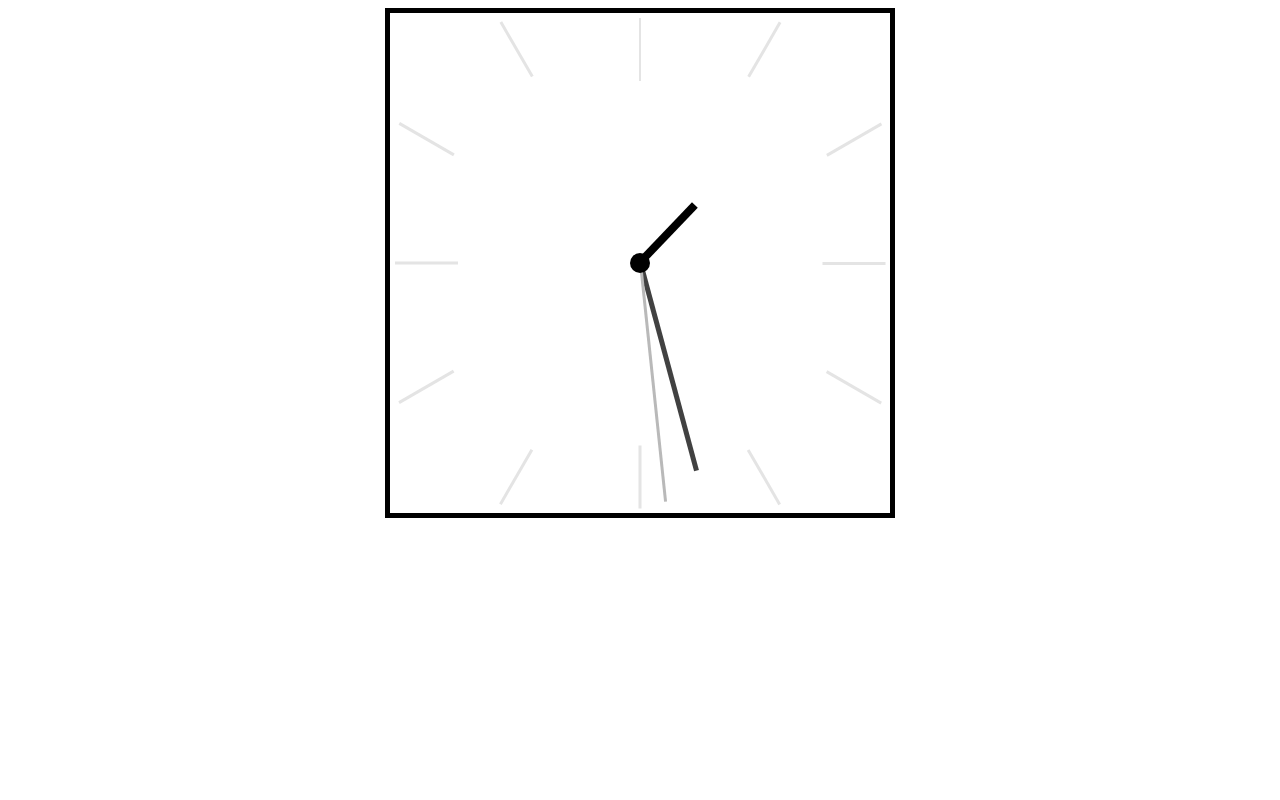
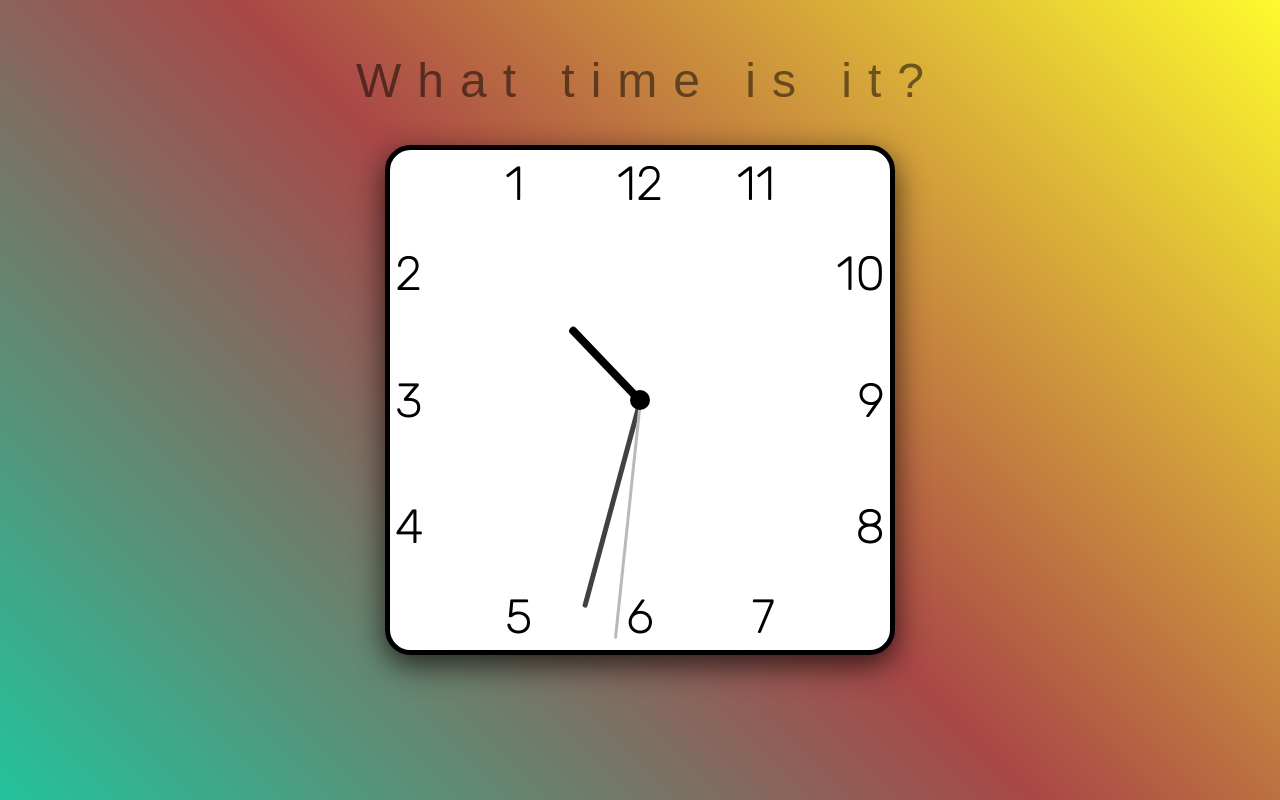
Before and after one commit to jusgra/clock-app, a plain HTML site: page index.html in a window 1280 px wide. Drawn offline with Linux system fonts and the light colour scheme; a web font is replaced by a local one.

Commit message:
pretty things added, and someone made the clock run backwards

```diff
--- a/index.html
+++ b/index.html
@@ -3,17 +3,19 @@
   <head>
     <meta charset="UTF-8" />
     <meta name="viewport" content="width=device-width, initial-scale=1.0" />
-    <title>Document</title>
+    <title>Clock</title>
+    <link rel="icon" href="https://em-content.zobj.net/thumbs/120/microsoft/319/ten-oclock_1f559.png" />
     <link rel="stylesheet" href="./styles.css" />
+    <link href="https://fonts.googleapis.com/css2?family=Gasoek+One&family=Rubik:wght@300&display=swap" rel="stylesheet" />
   </head>
   <body>
+    <div class="text"><p>What time is it?</p></div>
     <div class="clock">
-      <div class="hand-hour"></div>
-      <div class="hand-minute"></div>
-      <div class="hand-second"></div>
+      <div class="hand hand-hour"></div>
+      <div class="hand hand-minute"></div>
+      <div class="hand hand-second"></div>
       <div class="clock-middle"></div>
     </div>
-
     <script src="./index.js"></script>
   </body>
 </html>
--- a/index.js
+++ b/index.js
@@ -4,20 +4,29 @@ var secondHand = document.querySelector(".hand-second");
 var clock = document.querySelector(".clock");
 
 for (var i = 1; i < 13; i++) {
-  const newDiv = clock.insertBefore(document.createElement("div"), clock.firstChild);
+  const newDiv = clock.insertBefore(document.createElement("p"), clock.firstChild);
+  newDiv.textContent = i;
   newDiv.classList.add("hr" + i);
   newDiv.classList.add("hour");
-  newDiv.style.transform = `rotate(${30 * i}deg)`;
+  // newDiv.style.transform = `rotate(${30 * i}deg)`;
 }
 
+var res = getDegrees();
+secondHand.style.transform = `rotate(${res.secDeg}deg)`;
+minutesHand.style.transform = `rotate(${res.minDeg}deg)`;
+hourHand.style.transform = `rotate(${res.hrDeg}deg)`;
+
 //DEV ENV for testing hour mark positions
+
+// secondHand.style.transform = `rotate(210deg)`;
 
 // var deg = 0;
 // setInterval(() => {
 //   secondHand.style.transform = `rotate(${deg}deg)`;
-//   deg += 30;
-//   if (deg > 360) deg = 30;
-// }, 500);
+//   const spinDegree = 30;
+//   deg += spinDegree;
+//   if (deg > 360) deg = spinDegree;
+// }, 400);
 
 setInterval(() => {
   res = getDegrees();
@@ -33,5 +42,5 @@ function getDegrees() {
   var minDeg = date.getMinutes() * 6 + date.getSeconds() * 0.1;
   var hrDeg = date.getHours() * 30 + date.getMinutes() * 0.5 + date.getSeconds() * (360 / 12 / 60 / 60);
 
-  return { secDeg: secDeg + 180, minDeg: minDeg + 180, hrDeg: hrDeg + 180 };
+  return { secDeg: (secDeg + 180) * -1, minDeg: (minDeg + 180) * -1, hrDeg: (hrDeg + 180) * -1 };
 }
--- a/styles.css
+++ b/styles.css
@@ -2,15 +2,44 @@
     --clock-size: 500px;
 }
 
-.clock {
-    margin: auto;
-    width: var(--clock-size);
-    height: var(--clock-size);
-    border: 5px solid;
+body {
+    margin: 0;
     display: flex;
     justify-content: center;
     align-items: center;
+    height: 100vh;
+    background: linear-gradient(45deg, rgba(34, 195, 155, 1) 0%, rgba(169, 71, 71, 1) 50%, rgba(253, 251, 45, 1) 100%);
+}
+
+.text {
+    text-align: center;
+    font-family: 'Gasoek One', sans-serif;
+    letter-spacing: 1rem;
+    margin-right: -1rem;
+    font-size: 3rem;
+    color: rgba(0, 0, 0, 0.507);
     position: relative;
+    top: -40%;
+}
+
+/* ------------ CLOCK ------------- */
+.clock {
+    width: var(--clock-size);
+    height: var(--clock-size);
+    /* by trial and error I found that optimal font size for clock is
+    3rem at 500px. Then you find out the ratio between px and rem by doing
+    500/3. Then you take current clock size, and divide it by ratio
+    which tells you how much rem you need for current clock size. And
+    lastly you mutiple the calculated rem times 16, because 16px = 1rem */
+    font-size: calc((var(--clock-size)/(500/3))*16);
+    border: 5px solid;
+    border-radius: 5%;
+    display: flex;
+    justify-content: center;
+    align-items: center;
+    position: absolute;
+    box-shadow: 0px 10px 30px rgba(0, 0, 0, 0.692);
+    background-color: white;
 }
 
 .clock-middle {
@@ -21,95 +50,92 @@
     background-color: black;
 }
 
+.hand {
+    position: absolute;
+    transform-origin: top center;
+    top: 50%;
+    border-radius: 100px;
+}
+
 .hand-hour {
-    position: absolute;
     width: 1.5%;
-    height: 16%;
+    height: 20%;
     background-color: black;
     transform: rotate(90deg);
-    top: 50%;
-    transform-origin: top center;
 }
 
 .hand-minute {
-    position: absolute;
     width: 1%;
     height: 43%;
     background-color: rgb(65, 65, 65);
-    top: 50%;
-    transform-origin: top center;
 }
 
 .hand-second {
-    position: absolute;
     width: 0.5%;
     height: 48%;
     background-color: rgb(185, 185, 185);
-    top: 50%;
-    transform: rotate(210deg);
-    transform-origin: top center;
 }
 
+/* ------------ CLOCK HOURS ------------- */
 .hour {
-    width: 0.5%;
-    height: 12.5%;
-    background-color: rgb(228, 228, 228);
     position: absolute;
+    font-size: 100%;
+    font-family: 'Rubik', sans-serif;
+    margin: 0;
+}
+
+.hr1 {
+    top: 1%;
+    left: 23%;
 }
 
 .hr12 {
     top: 1%;
 }
 
-.hr1 {
+.hr11 {
     top: 1%;
-    right: 25%;
+    right: 23%;
 }
 
-.hr2 {
-
-    right: 7%;
+.hr10 {
+    right: 1%;
     top: 19%;
 }
 
-.hr3 {
-    right: 7%;
+.hr9 {
+    right: 1%;
 }
 
-.hr4 {
-    right: 7%;
+.hr8 {
+    right: 1%;
     bottom: 19%;
 }
 
-.hr5 {
+.hr7 {
     bottom: 1%;
-    right: 25%;
+    right: 23%;
 }
 
 .hr6 {
     bottom: 1%;
 }
 
-.hr7 {
+.hr5 {
     bottom: 1%;
-    left: 25%;
+    left: 23%;
 }
 
-.hr8 {
-    left: 7%;
+.hr4 {
+    left: 1%;
     bottom: 19%;
 }
 
-.hr9 {
-    left: 7%;
+.hr3 {
+    left: 1%;
 }
 
-.hr10 {
-    left: 7%;
+.hr2 {
+    left: 1%;
     top: 19%;
 }
-
-.hr11 {
-    top: 1%;
-    left: 25%;
-}
```
